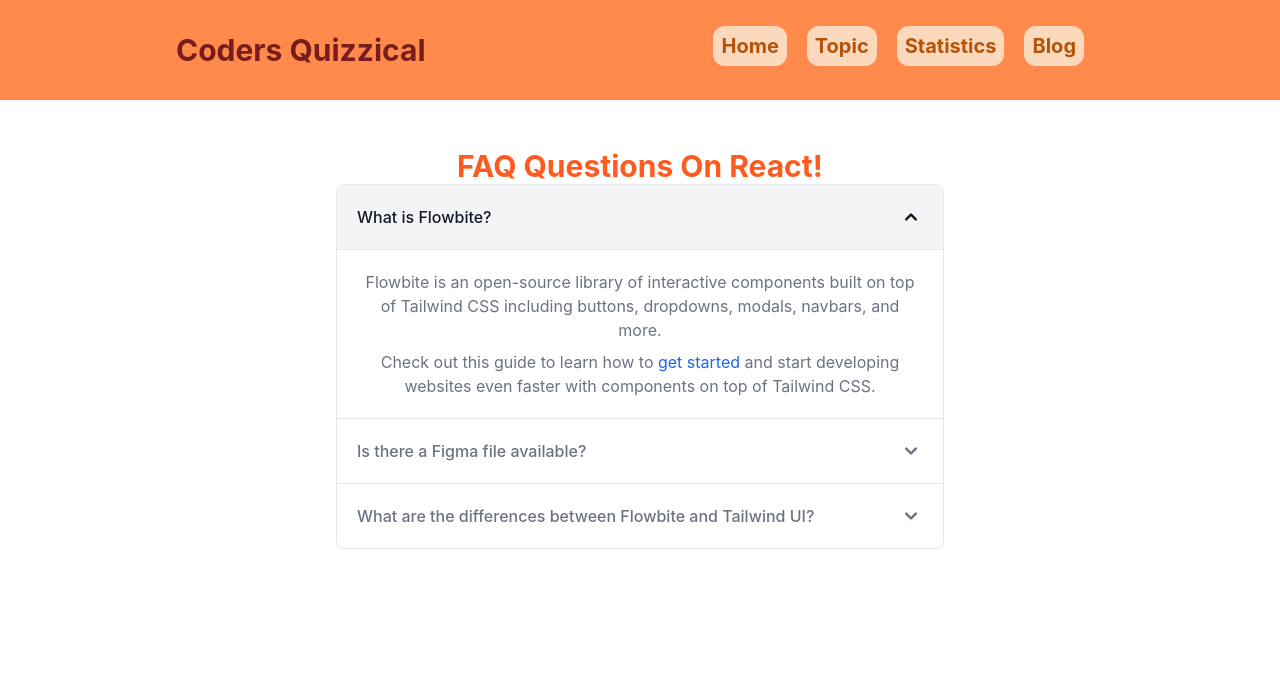
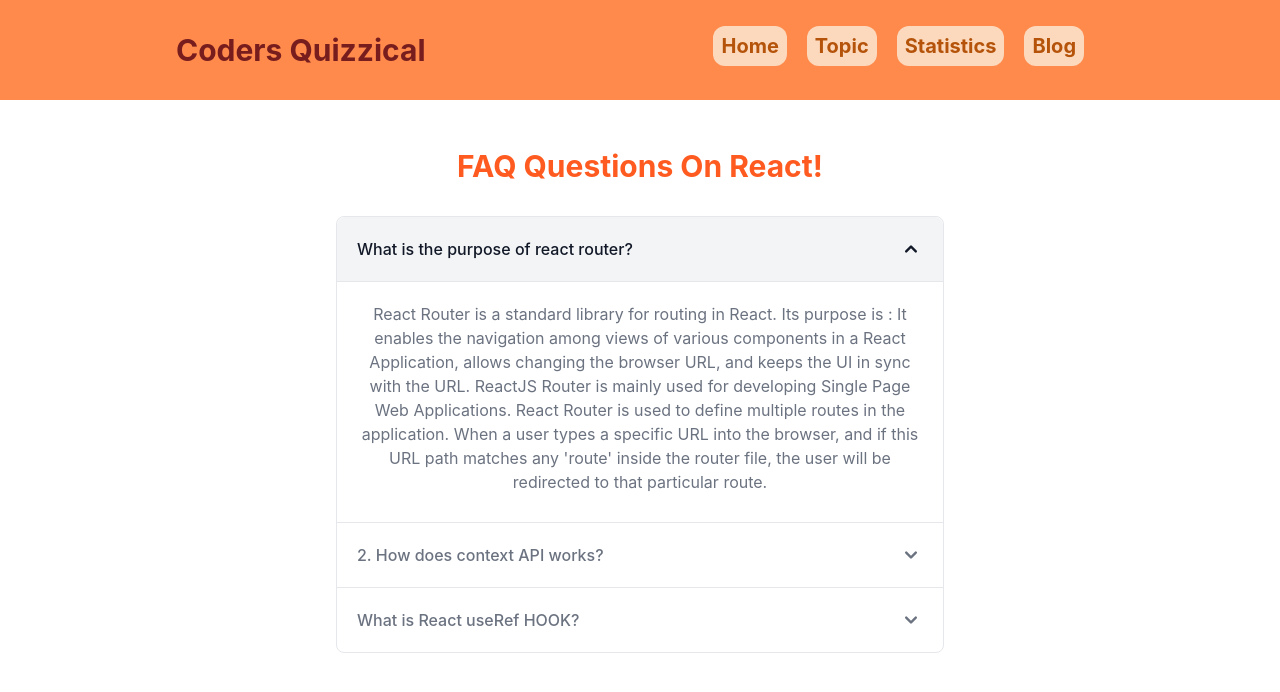
Before and after one commit to faria-r/Coders-Quizzical, a React (Create React App) app: page /blog in a window 1280 px wide. Shown: the top 692 px of the page. Built offline with nearby package versions, Linux system fonts and the light colour scheme.

Commit message:
quiz answer validation added

```diff
--- a/src/Components/Blogs/Blog.js
+++ b/src/Components/Blogs/Blog.js
@@ -3,81 +3,42 @@ import { Accordion } from 'flowbite-react';
 const Blog = () => {
     return (
         <div className='w-1/2 mx-auto mt-8 p-4'>
-                <h2 className='text-3xl font-bold text-orange-500'>FAQ Questions On React!</h2>
+                <h2 className='text-3xl font-bold text-orange-500 mb-8'>FAQ Questions On React!</h2>
             <Accordion alwaysOpen={true}>
   <Accordion.Panel>
     <Accordion.Title>
-      What is Flowbite?
+    What is the purpose of react router?
     </Accordion.Title>
     <Accordion.Content>
       <p className="mb-2 text-gray-500 dark:text-gray-400">
-        Flowbite is an open-source library of interactive components built on top of Tailwind CSS including buttons, dropdowns, modals, navbars, and more.
+      React Router is a standard library for routing in React. Its purpose is : It enables the navigation among views of various components in a React Application, allows changing the browser URL, and keeps the UI in sync with the URL.
+      ReactJS Router is mainly used for developing Single Page Web Applications. React Router is used to define multiple routes in the application. When a user types a specific URL into the browser, and if this URL path matches any 'route' inside the router file, the user will be redirected to that particular route.
       </p>
-      <p className="text-gray-500 dark:text-gray-400">
-        Check out this guide to learn how to{' '}
-        <a
-          href="https://flowbite.com/docs/getting-started/introduction/"
-          className="text-blue-600 hover:underline dark:text-blue-500"
-        >
-          get started
-        </a>
-        {' '}and start developing websites even faster with components on top of Tailwind CSS.
-      </p>
+
     </Accordion.Content>
   </Accordion.Panel>
   <Accordion.Panel>
     <Accordion.Title>
-      Is there a Figma file available?
+    2.	How does context API works?
     </Accordion.Title>
     <Accordion.Content>
       <p className="mb-2 text-gray-500 dark:text-gray-400">
-        Flowbite is first conceptualized and designed using the Figma software so everything you see in the library has a design equivalent in our Figma file.
+      Context API provides a way to pass data through the component tree from parent to child components, without having to pass props down manually at each level. SO we dont have to use prop drilling in our app if we use Context API.To use Context API we need to use <span className='text-orange-500'>CreateContext()</span> and to use that context We Just need to <span className='text-orange-500' >UseContext()</span>.
       </p>
-      <p className="text-gray-500 dark:text-gray-400">
-        Check out the{' '}
-        <a
-          href="https://flowbite.com/figma/"
-          className="text-blue-600 hover:underline dark:text-blue-500"
-        >
-          Figma design system
-        </a>
-        {' '}based on the utility classes from Tailwind CSS and components from Flowbite.
-      </p>
+
     </Accordion.Content>
   </Accordion.Panel>
   <Accordion.Panel>
     <Accordion.Title>
-      What are the differences between Flowbite and Tailwind UI?
+      What is React useRef HOOK?
     </Accordion.Title>
     <Accordion.Content>
       <p className="mb-2 text-gray-500 dark:text-gray-400">
-        The main difference is that the core components from Flowbite are open source under the MIT license, whereas Tailwind UI is a paid product. Another difference is that Flowbite relies on smaller and standalone components, whereas Tailwind UI offers sections of pages.
+      React's useRef hook, short for reference, allows us to persist data across renders without causing the component to rerender. A typical use case for this hook would be to store a DOM element, which we can use to access it programmatically. we can also use it to keep a reference to the previous state of a component.
+      The useRef is a hook that allows to directly create a reference to the DOM element in the functional component.
+      the useRef hook returns a mutable ref object whose .current property is initialized to the passed argument (initialValue). The returned object will persist for the full lifetime of the component.
       </p>
-      <p className="mb-2 text-gray-500 dark:text-gray-400">
-        However, we actually recommend using both Flowbite, Flowbite Pro, and even Tailwind UI as there is no technical reason stopping you from using the best of two worlds.
-      </p>
-      <p className="mb-2 text-gray-500 dark:text-gray-400">
-        Learn more about these technologies:
-      </p>
-      <ul className="list-disc pl-5 text-gray-500 dark:text-gray-400">
-        <li>
-          <a
-            href="https://flowbite.com/pro/"
-            className="text-blue-600 hover:underline dark:text-blue-500"
-          >
-            Flowbite Pro
-          </a>
-        </li>
-        <li>
-          <a
-            href="https://tailwindui.com/"
-            rel="nofollow"
-            className="text-blue-600 hover:underline dark:text-blue-500"
-          >
-            Tailwind UI
-          </a>
-        </li>
-      </ul>
+
     </Accordion.Content>
   </Accordion.Panel>
 </Accordion>
--- a/src/Components/Home/Home.js
+++ b/src/Components/Home/Home.js
@@ -1,15 +1,15 @@
-import React from 'react';
+import React, { } from 'react';
 import { useLoaderData } from 'react-router-dom';
 import Quiz from '../Quiz/Quiz';
 import SubHeader from '../Sub-Header/SubHeader';
-
 const Home = () => {
     const quizTopics = useLoaderData();
     const allQuizes = quizTopics.data;
+
     return (
         <div>
             <SubHeader></SubHeader>
-            <div className='grid grid-cols-2 mt-8 mx-auto bg-orange-400 rounded-lg mx-8 p-16'>
+            <div className='grid grid-cols-2 mt-8 mx-auto bg-orange-400 rounded-lg p-16'>
                 {
                     allQuizes.map(quiz =>
                     <Quiz
--- a/src/Components/Quiz/Quiz.js
+++ b/src/Components/Quiz/Quiz.js
@@ -1,5 +1,7 @@
-import React from 'react';
+import React, { useEffect } from 'react';
 import { useNavigate } from 'react-router-dom';
+import AOS from "aos";
+import "aos/dist/aos.css";
 
 const Quiz = ({quiz}) => {
     const {id,name,logo,total} = quiz;
@@ -7,8 +9,18 @@ const Quiz = ({quiz}) => {
     const handleNavigate = () =>{
         navigate(`/topic/${id}`)
     }
+
+     // animation on scroll
+     useEffect(() => {
+        AOS.init();
+        AOS.refresh();
+      }, []);
+
     return (
-        <div className=' m-4 shadow-xl rounded-lg p-4 bg-orange-200'>
+        <div data-aos="flip-left"
+        data-aos-easing="ease-out-cubic"
+        data-aos-duration="2000"
+         className=' m-4 shadow-xl rounded-lg p-4 bg-orange-200'>
             <div className='flex justify-around items-center'>
                 <img className='rounded-full p-2 w-48 h-1/3' src={logo} alt="" />
                 <div className='text-xl font-bold '>
--- a/src/Components/options/Options.js
+++ b/src/Components/options/Options.js
@@ -1,18 +1,41 @@
-import React from 'react';
+import React, { useState } from 'react';
 import { ToastContainer, toast } from 'react-toastify';
   import 'react-toastify/dist/ReactToastify.css';
 const Options = ({option,quiz}) => {
     const {correctAnswer} = quiz;
+const [answer,setAnswer] = useState();
 
 
+    const notifyTrue = () => {
+        toast("True");
+        return;
+    };
+    const notifyFalse = () => {
+        toast("False");
+        return;
+    };
 
-    const notify = () => toast("Wow so easy!");
+    // if(answer !== correctAnswer){
+    //     notify('false');
+    // }
+    // else{
+    //     notify('true');
+    // }
+
     return (
-        <div className='border rounded-xl p-8'>
-            <input type="radio" name="ans"/>{option}
+        <div className='border rounded-xl p-4'>
+            <input type="radio" name="ans" value={option} onClick={e=> setAnswer(e.target.value)} />
             <label  className='ml-2 text-orange-500'>{option}</label>
 
+            {
+                answer === correctAnswer ?  notifyTrue() : undefined
+            }
+            {/* {
+                answer !== correctAnswer ?  notifyFalse() : undefined
+            } */}
         </div>
+
+
 
     );
 };
```
Also changed, not shown: src/Components/quizDetails/QuizDetails.js (+4 -3 lines), 1 other file (tests, documents, lock files or other folders).
